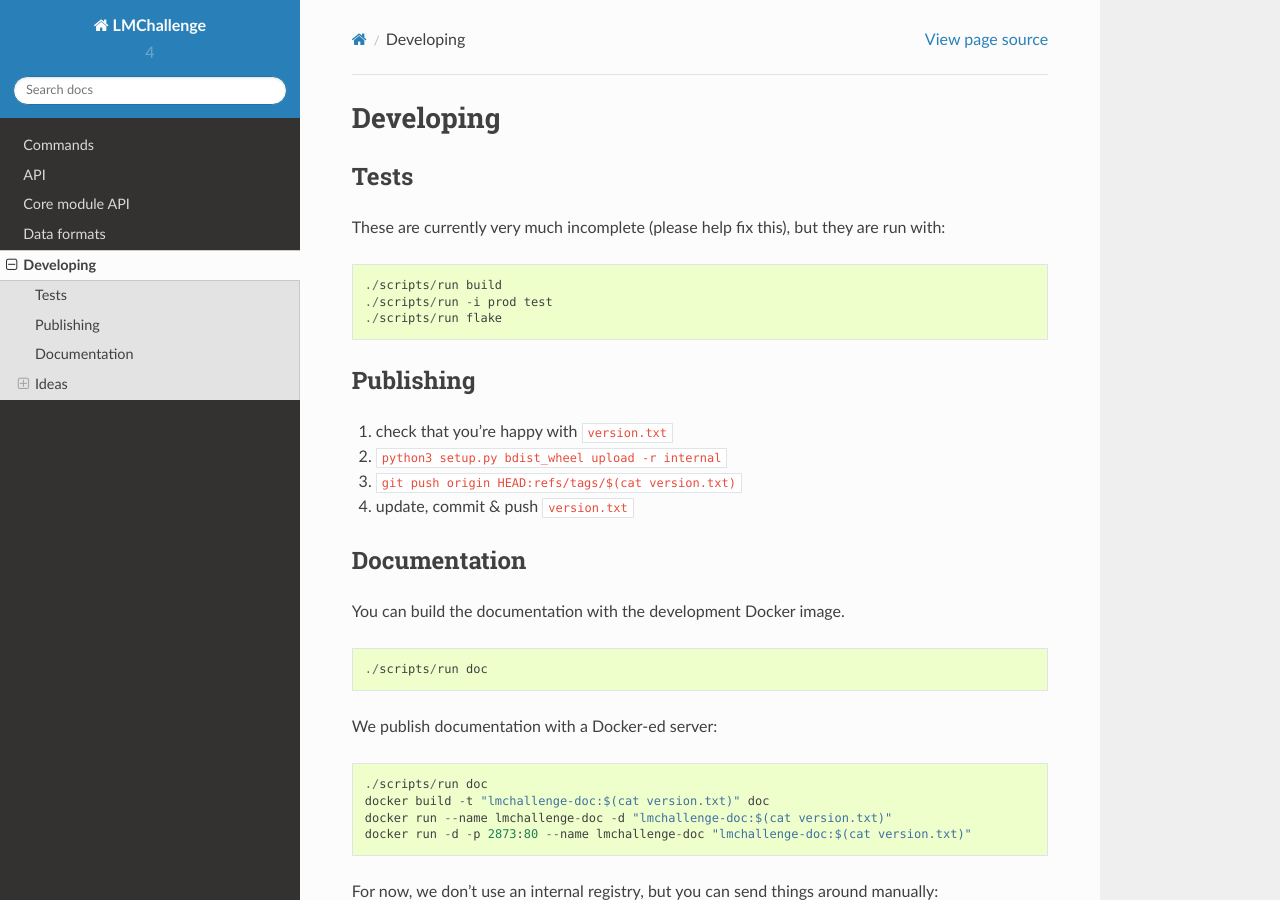
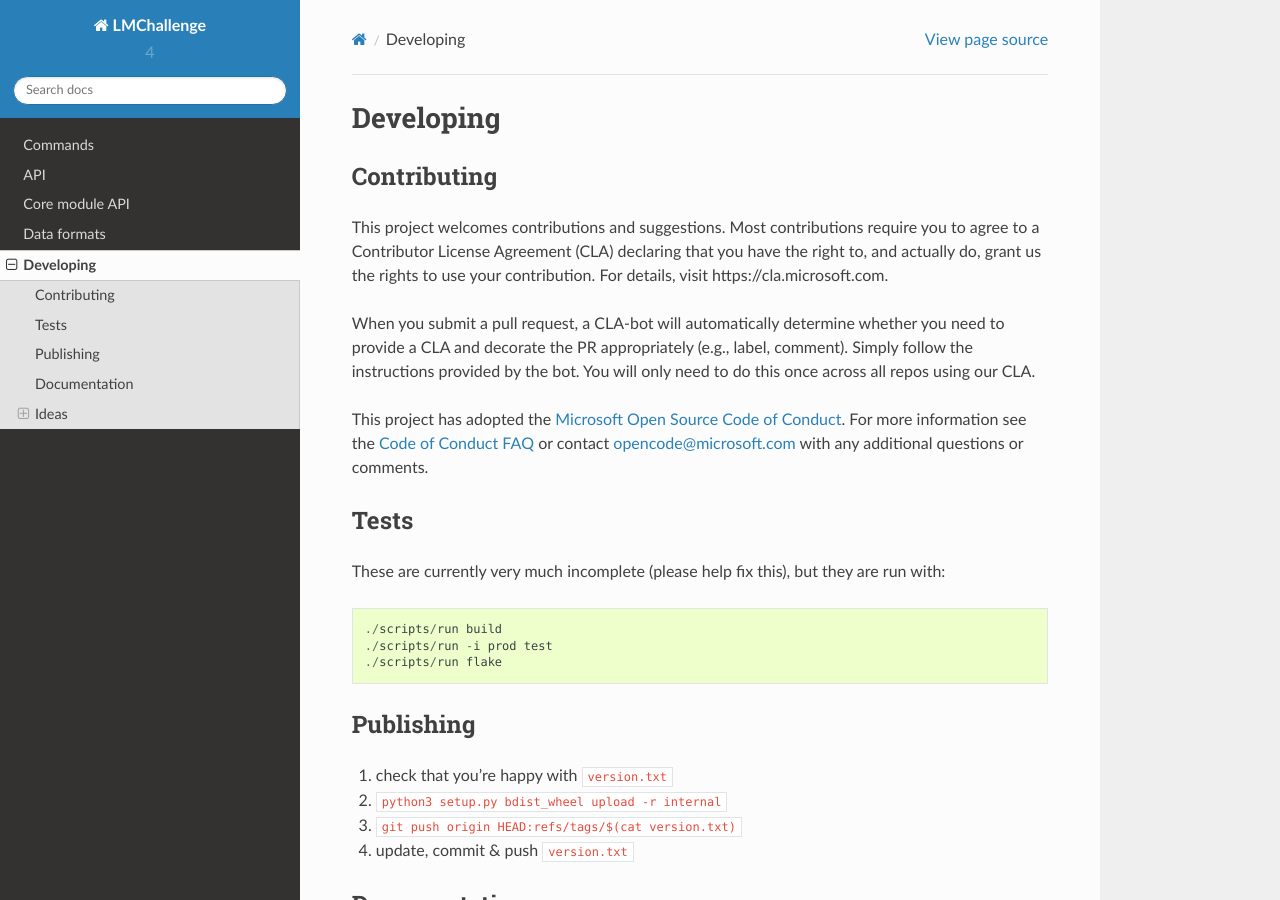
Before and after one commit to microsoft/LMChallenge, a Sphinx documentation site: the page built from doc/dev.md, in a window 1280 px wide and 900 px high. Built offline with Sphinx 7.4.7 and the Read the Docs theme 2.0.0, drawn with Linux system fonts in a browser that asks for light colours.

Commit message:
Add Microsoft standard contribution guidance to doc/dev.md

```diff
--- a/doc/dev.md
+++ b/doc/dev.md
@@ -1,4 +1,18 @@
 # Developing
+
+## Contributing
+
+This project welcomes contributions and suggestions.  Most contributions require you to agree to a
+Contributor License Agreement (CLA) declaring that you have the right to, and actually do, grant us
+the rights to use your contribution. For details, visit https://cla.microsoft.com.
+
+When you submit a pull request, a CLA-bot will automatically determine whether you need to provide
+a CLA and decorate the PR appropriately (e.g., label, comment). Simply follow the instructions
+provided by the bot. You will only need to do this once across all repos using our CLA.
+
+This project has adopted the [Microsoft Open Source Code of Conduct](https://opensource.microsoft.com/codeofconduct/).
+For more information see the [Code of Conduct FAQ](https://opensource.microsoft.com/codeofconduct/faq/) or
+contact [opencode@microsoft.com](mailto:opencode@microsoft.com) with any additional questions or comments.
 
 ## Tests
 
```
